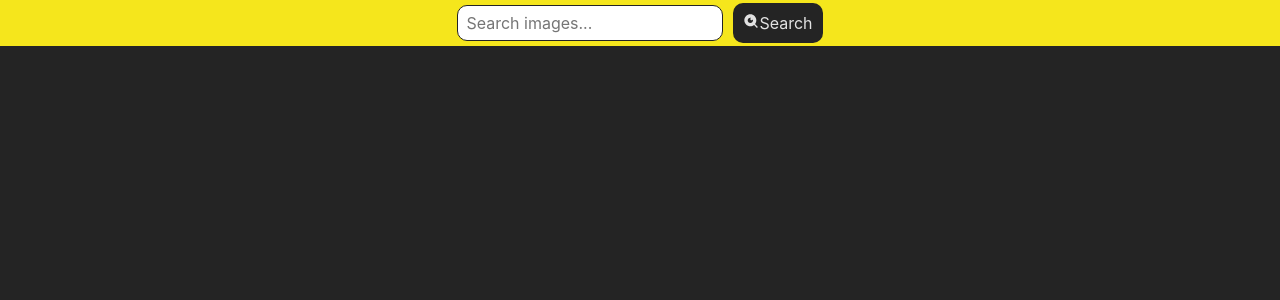
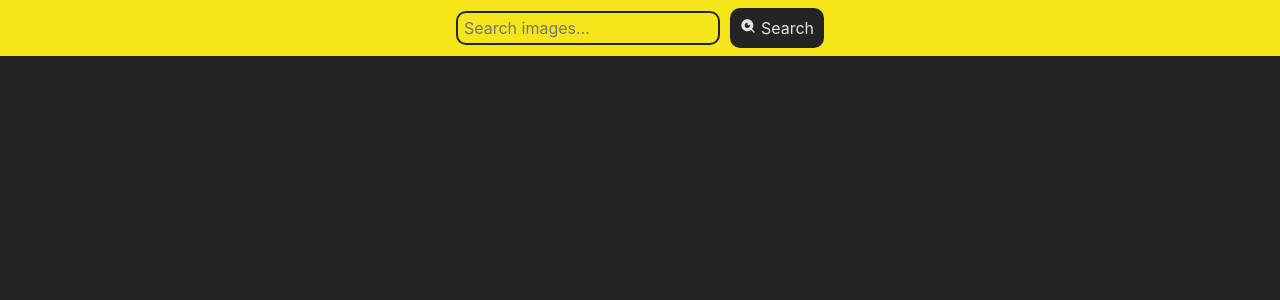
Before and after one commit to VadymLantukh/React-HW4-HTTP_Request, a React (Vite) app: page / in a window 1280 px wide. Shown: the top 300 px of the page. Built offline with nearby package versions, Linux system fonts and the light colour scheme.

Commit message:
add new style css for SearchBox

```diff
--- a/src/components/ImageCard/ImageCard.jsx
+++ b/src/components/ImageCard/ImageCard.jsx
@@ -1,5 +1,3 @@
-import css from './ImageCard.module.css'
-
 const ImageCard = ({ urls, rel, description, handleOpenModal }) => {
   return (
     <div>
@@ -8,8 +6,8 @@ const ImageCard = ({ urls, rel, description, handleOpenModal }) => {
         src={urls.small}
         rel={rel}
         alt={description}
-        width='360px'
-        height='220px'
+        width="360px"
+        height="220px"
       />
     </div>
   );
--- a/src/components/SearchBar/SearchBar.jsx
+++ b/src/components/SearchBar/SearchBar.jsx
@@ -26,7 +26,7 @@ const SearchBar = ({ handleChangeQuary }) => {
           />
           <button type="submit" className={css.btnForm}>
             {' '}
-            <RiSearchEyeFill />
+            <RiSearchEyeFill className={css.iconBtn} />
             Search
           </button>
         </Form>
--- a/src/components/SearchBar/SearchBar.module.css
+++ b/src/components/SearchBar/SearchBar.module.css
@@ -3,15 +3,16 @@
   justify-content: center;
   align-items: center;
   background-color: rgb(245, 230, 28);
-  height: 46px;
+  height: 56px;
   margin-bottom: 20px;
   gap: 10px;
 }
 
 .fieldForm {
-  border: 1px solid rgb(36, 36, 36);
+  background-color: rgb(245, 230, 28);
+  border: 2px solid rgb(36, 36, 36);
   border-radius: 10px;
-  padding: 8px;
+  padding: 6px;
 }
 
 .btnForm {
@@ -26,3 +27,7 @@
   transform: scale(1.05);
   color: rgb(245, 230, 28);
 }
+
+.iconBtn {
+  margin-right: 5px;
+}
```
